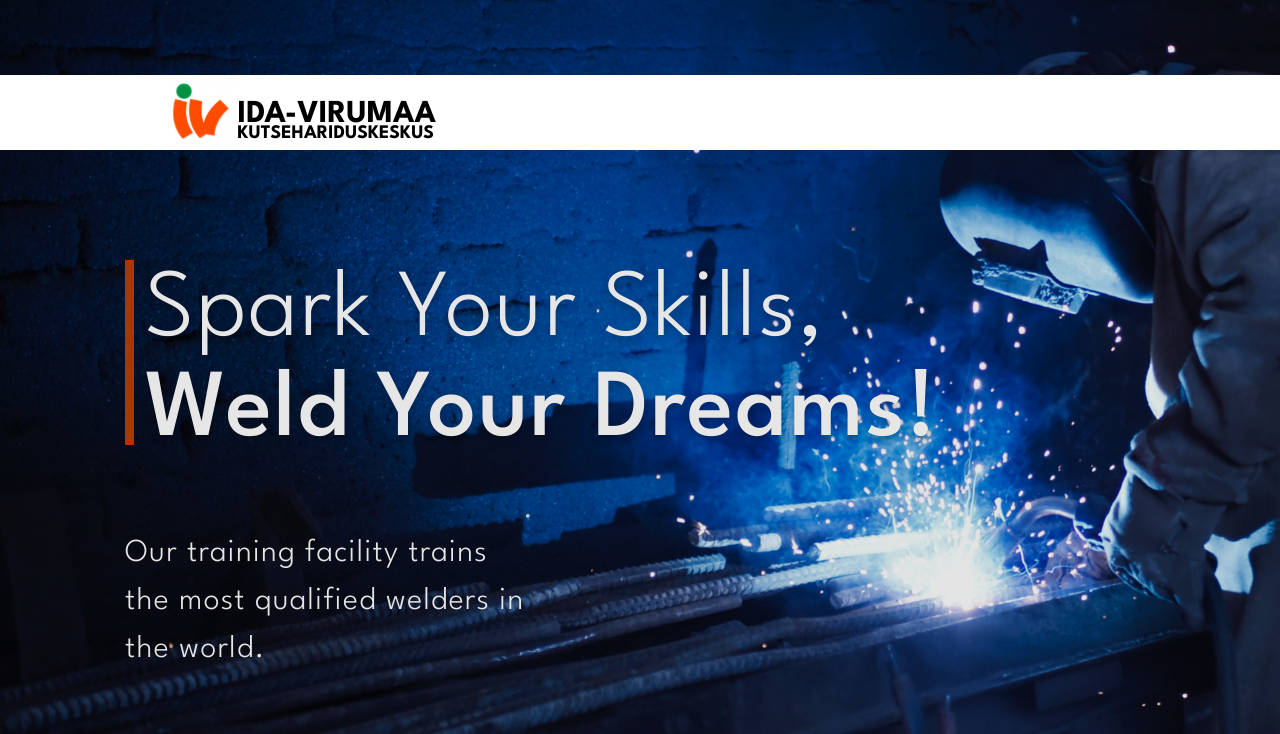
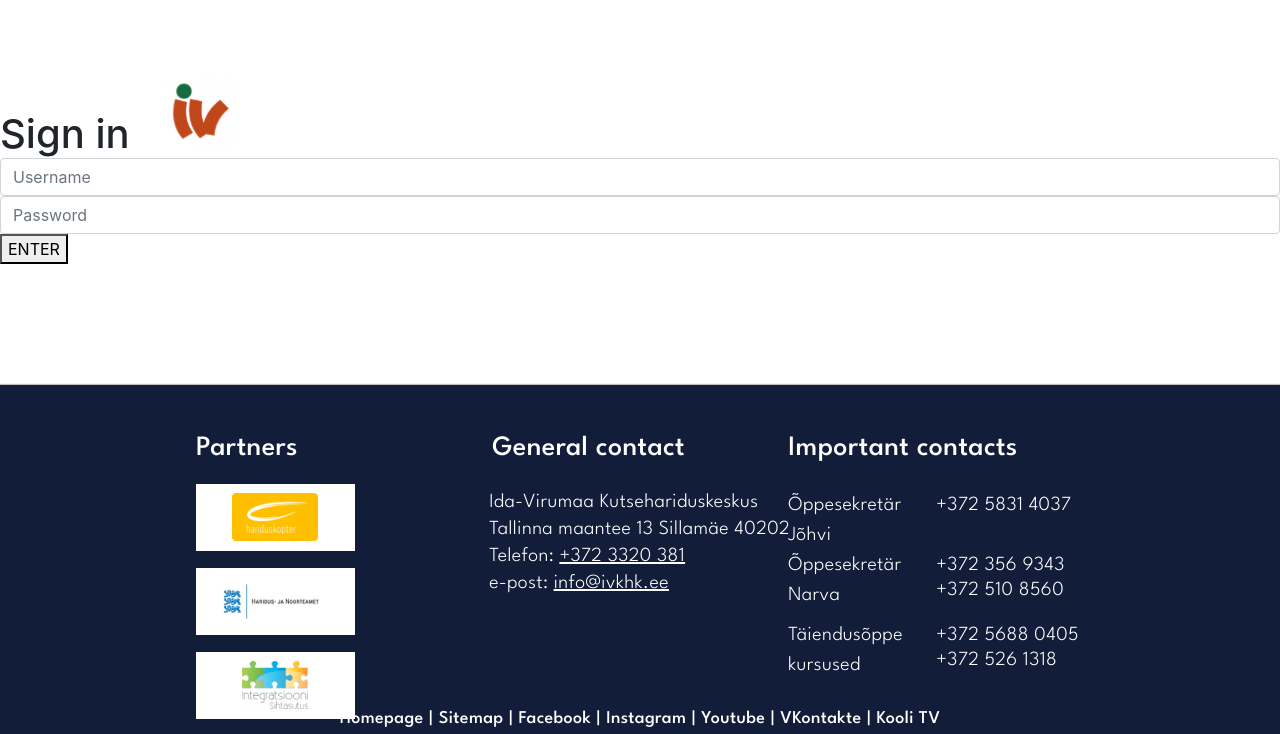
Before and after one commit to 9I6JloKo/Welders, a React (Create React App) app in the folder front-end/: page /sign-in in a window 1280 px wide. Shown: the top 734 px of the page. Built offline with nearby package versions, Linux system fonts and the light colour scheme.

Commit message:
Routes + sign-in init

```diff
--- a/front-end/package.json
+++ b/front-end/package.json
@@ -9,6 +9,7 @@
     "react": "^18.2.0",
     "react-bootstrap": "^2.7.4",
     "react-dom": "^18.2.0",
+    "react-router-dom": "^6.12.0",
     "react-scripts": "5.0.1",
     "web-vitals": "^2.1.4"
   },
--- a/front-end/src/components/Content.jsx
+++ b/front-end/src/components/Content.jsx
@@ -1,4 +1,6 @@
 import React from 'react';
+import { BrowserRouter as Router, Routes, Route } from 'react-router-dom'
+
 import Home from '../pages/Home';
 import AboutUs from '../pages/AboutUs';
 import Statistics from '../pages/Statistics';
@@ -9,18 +11,29 @@ import Contacts from '../pages/Contacts';
 import Separator from '../pages/Separator';
 import Faq from '../pages/Faq';
 
+import SignIn from '../pages/SignIn';
+
 export default function Content() {
     return (
         <div id="content">
-            <Home />
-            <AboutUs />
-            <Statistics />
-            <Program />
-            <Gallery />
-            <Teachers />
-            <Contacts />
-            <Separator />
-            <Faq />
+            <Router>
+                <Routes>
+                    <Route exact path='/' element={
+                        [
+                            <Home />,
+                            <AboutUs />,
+                            <Statistics />,
+                            <Program />,
+                            <Gallery />,
+                            <Teachers />,
+                            <Contacts />,
+                            <Separator />,
+                            <Faq />,
+                        ]
+                    } />
+                    <Route path='/sign-in' element={<SignIn />} />
+                </Routes>
+            </Router>
         </div>
     )
 }
--- /dev/null
+++ b/front-end/src/pages/SignIn.jsx
@@ -0,0 +1,20 @@
+import React from 'react'
+
+export default function SignIn() {
+    return (
+        <div className="sign-in-page">
+            <h1>Sign in</h1>
+            <form action="/sign-in" method='POST'>
+                <div className="form-group">
+                    <input type="text" className="form-control" placeholder='Username' />
+                </div>
+                <div className="form-group">
+                    <input type="password" className="form-control" placeholder='Password' />
+                </div>
+                <div className="btn-container">
+                    <button type="submit">ENTER</button>
+                </div>
+            </form>
+        </div>
+    )
+}
```
Also changed, not shown: 1 other file (tests, documents, lock files or other folders).
